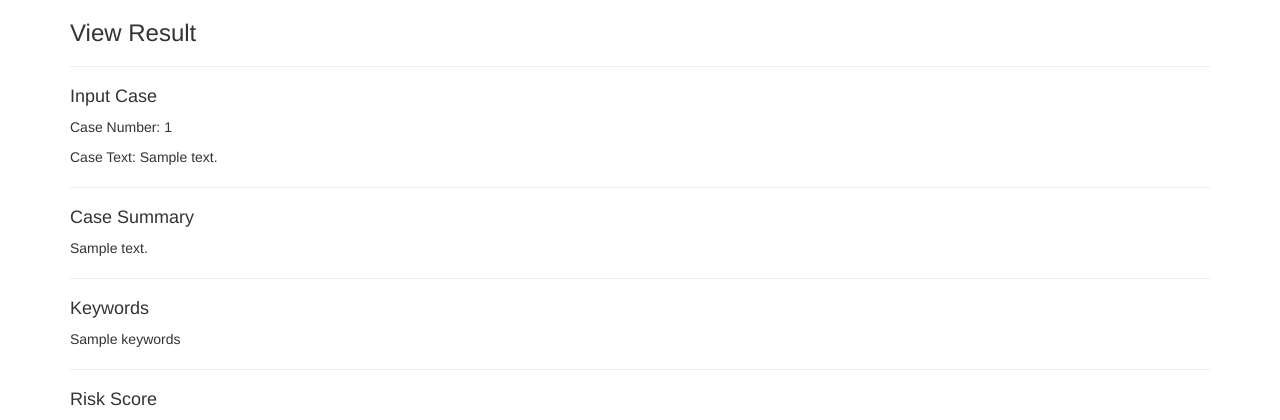
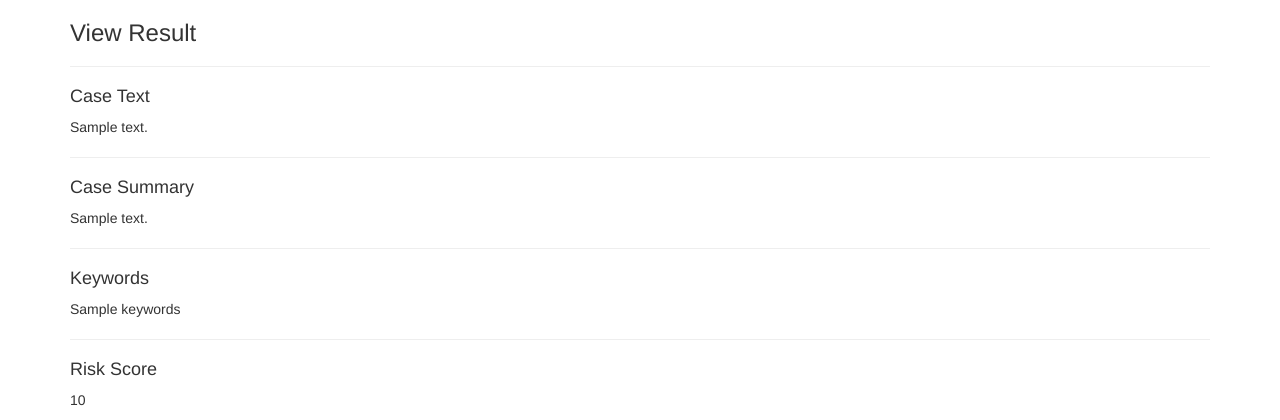
Before and after one commit to HariniSureshS/ISS, a Flask app: template Task_6/templates/result.html in a window 1280 px wide. Shown: the top 420 px of the page. Run offline with Flask 2, Linux system fonts and the light colour scheme; the template is opened without the code that fills it: most values are stand-ins (such as "Sample title", 1, 10 or a date in 2020); some libraries are stand-ins or nearby versions.

Commit message:
cleanup result page

```diff
--- a/Task_6/app.py
+++ b/Task_6/app.py
@@ -68,7 +68,7 @@ def show_result():
 
 
 def summarize(case_text):
-    return case_text
+    return 'summary'
 
 
 def get_keywords(case_text):
@@ -76,15 +76,22 @@ def get_keywords(case_text):
 
 
 def get_risk_score(case_text):
-    score = risk_model.predict(np.expand_dims(x_test, axis=0))[0][0]
-    # x_test risk score should be around 0.75
-    # print(type(y_hat), y_hat)
-    # <class 'numpy.float32'> 0.75826347
-    return format(score, ".2f")
+    text_embedding = extract_embeddings([case_text])
+    score = risk_model.predict(text_embedding)[0][0]
+
+    risk_level = None
+    if score <= 0.35:
+        risk_level = 'low'
+    elif score >= 0.75:
+        risk_level = 'high'
+    else:
+        risk_level = 'medium'
+
+    return "This is a {} risk case, with the score of ".format(risk_level) + format(score, ".2f")
 
 
 def get_abuse_types(case_text):
-    return "Two top abuse types of this case are: " + str(abuse_types(case_text))
+    return "Two top abuse types of this case are: " + abuse_types(case_text)[0] + ', ' + abuse_types(case_text)[1]
 
 
 def get_similar(case_text):
@@ -134,12 +141,13 @@ def get_all_cases():
             cases = cases.filter_by(is_closed=True)
 
         if params['open_date']:
-            full = params['open_date'].split('-')
-            year = int(full[0])
-            month = int(full[1])
-            day = int(full[2])
-            start = datetime.date(year, month, day)
+            # full = params['open_date'].split('-')
+            # year = int(full[0])
+            # month = int(full[1])
+            # day = int(full[2])
+            # start = datetime.date(year, month, day)
 
+            # print(Case.open_date)
             cases = cases.filter(Case.open_date >= start)
 
         if params['close_date']:
--- a/Task_6/models/abuse_types.py
+++ b/Task_6/models/abuse_types.py
@@ -75,4 +75,4 @@ def abuse_types(case_text):
   first_max = sorted_scores[-1]
   second_max = sorted_scores[-2]
 
-  return [abuse_score_to_type[first_max], abuse_score_to_type[second_max]]
+  return [abuse_score_to_type[first_max].capitalize(), abuse_score_to_type[second_max].capitalize()]
--- a/Task_6/templates/result.html
+++ b/Task_6/templates/result.html
@@ -4,9 +4,8 @@
   <h3>View Result</h3>
   <hr />
   <!-- show input case -->
-  <h4>Input Case</h4>
-  <p>Case Number: {{input.case_number}}</p>
-  <p>Case Text: {{input.case_text}}</p>
+  <h4>Case Text</h4>
+  <p>{{input.case_text}}</p>
   <hr />
   <!-- show summary of case -->
   <h4>Case Summary</h4>
```
